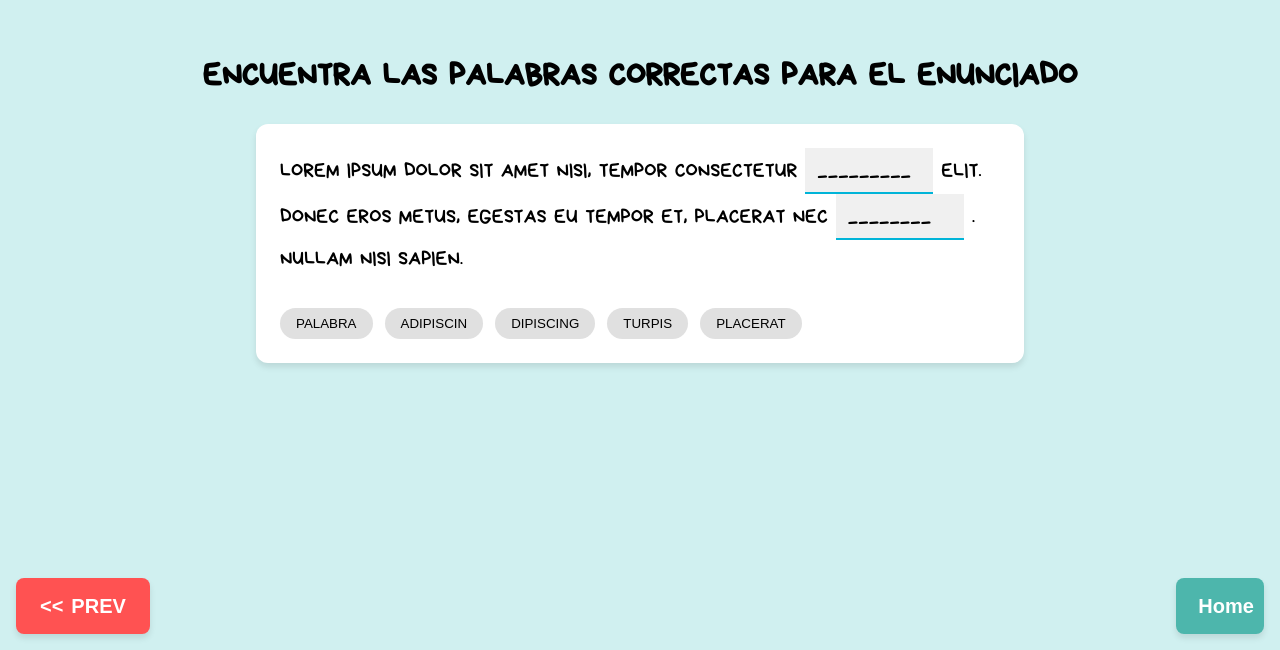
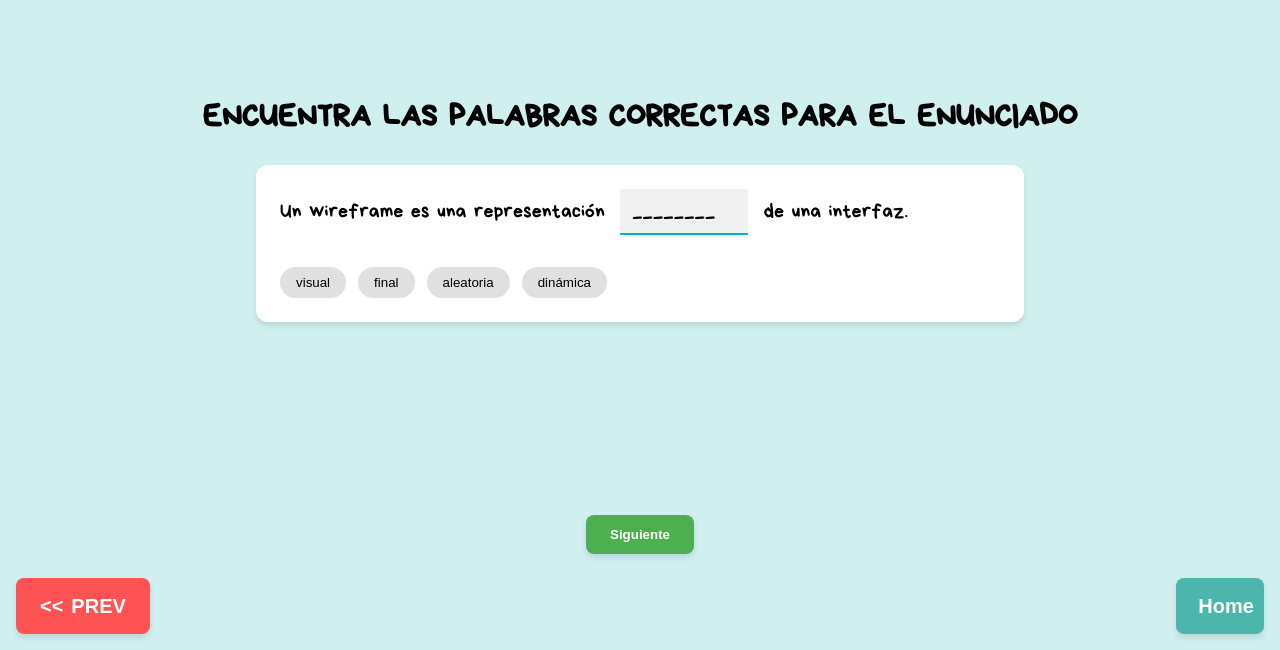
Before and after one commit to Sevigo-code/Interfaces, a React (Vite) app: page /fill-blanks in a window 1280 px wide. Shown: the part 150-800 px from the top of the page. Built offline with nearby package versions, Linux system fonts and the light colour scheme.

Commit message:
Se corrige logica y presentacion del juego FillBlanks

```diff
--- a/src/components/games/FillBlanks.jsx
+++ b/src/components/games/FillBlanks.jsx
@@ -1,95 +1,154 @@
 import React, { useState } from 'react';
 import { useNavigate } from 'react-router-dom';
 import NavigationButtons from '../common/NavigationButtons';
+import Loading from '../screens/Loading';
+
+const questions = [
+  {
+    text: 'Un wireframe es una representación {blank1} de una interfaz.',
+    answers: ['visual'],
+    options: ['visual', 'final', 'aleatoria', 'dinámica']
+  },
+  {
+    text: 'Los wireframes ayudan a {blank1} la estructura y {blank2} de una página.',
+    answers: ['definir', 'funcionalidad'],
+    options: ['definir', 'colorear', 'funcionalidad', 'animación']
+  },
+  {
+    text: 'El objetivo principal de un wireframe es mostrar la {blank1} de los elementos.',
+    answers: ['disposición'],
+    options: ['disposición', 'color', 'animación', 'texto']
+  },
+  {
+    text: 'En un wireframe, los detalles de {blank1} y {blank2} no son importantes.',
+    answers: ['color', 'tipografía'],
+    options: ['color', 'tipografía', 'estructura', 'funcionalidad']
+  },
+  {
+    text: 'Los wireframes facilitan la {blank1} entre diseñadores y desarrolladores.',
+    answers: ['comunicación'],
+    options: ['comunicación', 'confusión', 'animación', 'navegación']
+  }
+];
 
 const FillBlanks = () => {
-  const [blankWords, setBlankWords] = useState({
-    blank1: "",
-    blank2: ""
-  });
-
+  const [currentQuestion, setCurrentQuestion] = useState(0);
+  const [userAnswers, setUserAnswers] = useState(
+    questions.map(q => Array(q.answers.length).fill(''))
+  );
   const [selectedWord, setSelectedWord] = useState(null);
-  const [completed, setCompleted] = useState(false);
+  const [selectedBlank, setSelectedBlank] = useState(null);
+  const [showLoading, setShowLoading] = useState(false);
+  const [score, setScore] = useState(0);
   const navigate = useNavigate();
-
-  const wordOptions = [
-    "PALABRA", "ADIPISCIN", "DIPISCING", "TURPIS", "PLACERAT"
-  ];
 
   const handleSelectWord = (word) => {
     setSelectedWord(word);
   };
 
-  const handleFillBlank = (blankKey) => {
-    if (selectedWord) {
-      setBlankWords({
-        ...blankWords,
-        [blankKey]: selectedWord
-      });
+  const handleBlankClick = (blankIdx) => {
+    setSelectedBlank(blankIdx);
+  };
+
+  const handleFillBlank = () => {
+    if (selectedWord !== null && selectedBlank !== null) {
+      const updatedAnswers = userAnswers.map((arr, qIdx) =>
+        qIdx === currentQuestion
+          ? arr.map((ans, idx) => (idx === selectedBlank ? selectedWord : ans))
+          : arr
+      );
+      setUserAnswers(updatedAnswers);
       setSelectedWord(null);
-
-      // Verificar si se han completado todos los espacios
-      setTimeout(() => {
-        const newBlankWords = {
-          ...blankWords,
-          [blankKey]: selectedWord
-        };
-
-        if (newBlankWords.blank1 && newBlankWords.blank2) {
-          setCompleted(true);
-        }
-      }, 100);
+      setSelectedBlank(null);
     }
   };
+
+  React.useEffect(() => {
+    if (selectedWord !== null && selectedBlank !== null) {
+      handleFillBlank();
+    }
+    // eslint-disable-next-line
+  }, [selectedWord, selectedBlank]);
+
+  const isQuestionComplete = userAnswers[currentQuestion].every(ans => ans);
+
+  const handleNext = () => {
+    if (currentQuestion < questions.length - 1) {
+      setCurrentQuestion(currentQuestion + 1);
+    } else {
+      // Evaluar respuestas
+      let total = 0;
+      userAnswers.forEach((answers, idx) => {
+        const correct = questions[idx].answers;
+        if (answers.every((ans, i) => ans.trim().toLowerCase() === correct[i].toLowerCase())) {
+          total++;
+        }
+      });
+      setScore(total);
+      setShowLoading(true);
+      setTimeout(() => {
+        navigate('/rating', { state: { score: total, max: questions.length, prevPath: '/fill-blanks', sourceTopic: 'Wireframes' } });
+      }, 2000); // Duración del Loading
+    }
+  };
+
+  const renderTextWithBlanks = (text, answers) => {
+    let parts = text.split(/\{blank\d+\}/g);
+    let blanks = [...text.matchAll(/\{blank(\d+)\}/g)];
+    let result = [];
+    for (let i = 0; i < parts.length; i++) {
+      result.push(<span key={`text-${i}`}>{parts[i]}</span>);
+      if (i < blanks.length) {
+        const blankIdx = i;
+        result.push(
+          <span
+            key={`blank-${blankIdx}`}
+            className={`blank-space ${answers[blankIdx] ? 'filled' : ''} ${selectedBlank === blankIdx ? 'selected' : ''}`}
+            onClick={() => handleBlankClick(blankIdx)}
+          >
+            {answers[blankIdx] || '________'}
+          </span>
+        );
+      }
+    }
+    return result;
+  };
+
+  if (showLoading) {
+    return <Loading />;
+  }
+
+  const q = questions[currentQuestion];
+  const a = userAnswers[currentQuestion];
 
   return (
     <div className="screen fill-blanks-screen">
       <h1 className="title">ENCUENTRA LAS PALABRAS CORRECTAS PARA EL ENUNCIADO</h1>
-
       <div className="fill-blanks-container">
         <p className="blanks-text">
-          LOREM IPSUM DOLOR SIT AMET NISI, TEMPOR CONSECTETUR
-          <span
-            className={`blank-space ${blankWords.blank1 ? 'filled' : ''}`}
-            onClick={() => handleFillBlank('blank1')}
-          >
-            {blankWords.blank1 || "_________"}
-          </span>
-          ELIT. DONEC EROS METUS, EGESTAS EU TEMPOR ET, PLACERAT NEC
-          <span
-            className={`blank-space ${blankWords.blank2 ? 'filled' : ''}`}
-            onClick={() => handleFillBlank('blank2')}
-          >
-            {blankWords.blank2 || "________"}
-          </span>.
-          NULLAM NISI SAPIEN.
+          {renderTextWithBlanks(q.text, a)}
         </p>
-
         <div className="word-options">
-          {wordOptions.map((word, index) => (
+          {q.options.map((word, idx) => (
             <button
-              key={index}
+              key={idx}
               className={`word-option ${selectedWord === word ? 'selected' : ''}`}
-              onClick={() => handleSelectWord(word)}
+              onClick={() => setSelectedWord(word)}
+              disabled={a.includes(word)}
             >
               {word}
             </button>
           ))}
         </div>
       </div>
-
-
-
-      <NavigationButtons prevPath="/wireframes" nextPath={completed ? '/rating' : null} homePath="/menu" />
-
-      {completed && (
-        <button
-          onClick={() => navigate('/rating', { state: { prevPath: '/fill-blanks', sourceTopic: 'Wireframes' } })}
-          className="complete-button"
-        >
-          ¡Completado! Calificar actividad
-        </button>
-      )}
+      <NavigationButtons prevPath="/wireframes" nextPath={isQuestionComplete ? undefined : null} homePath="/menu" />
+      <button
+        className="complete-button"
+        onClick={handleNext}
+        disabled={!isQuestionComplete}
+      >
+        {currentQuestion < questions.length - 1 ? 'Siguiente' : 'Finalizar'}
+      </button>
     </div>
   );
 };
```
